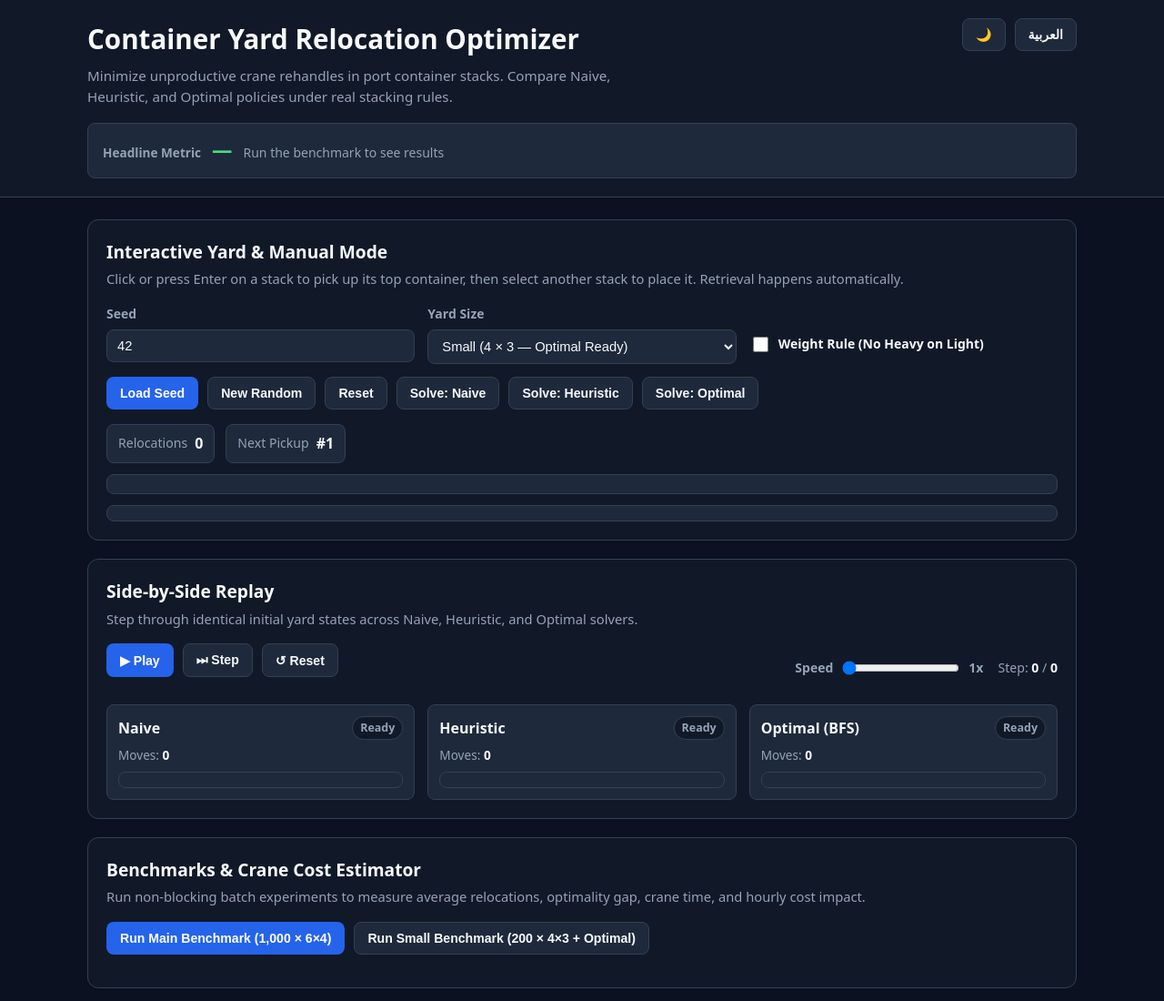
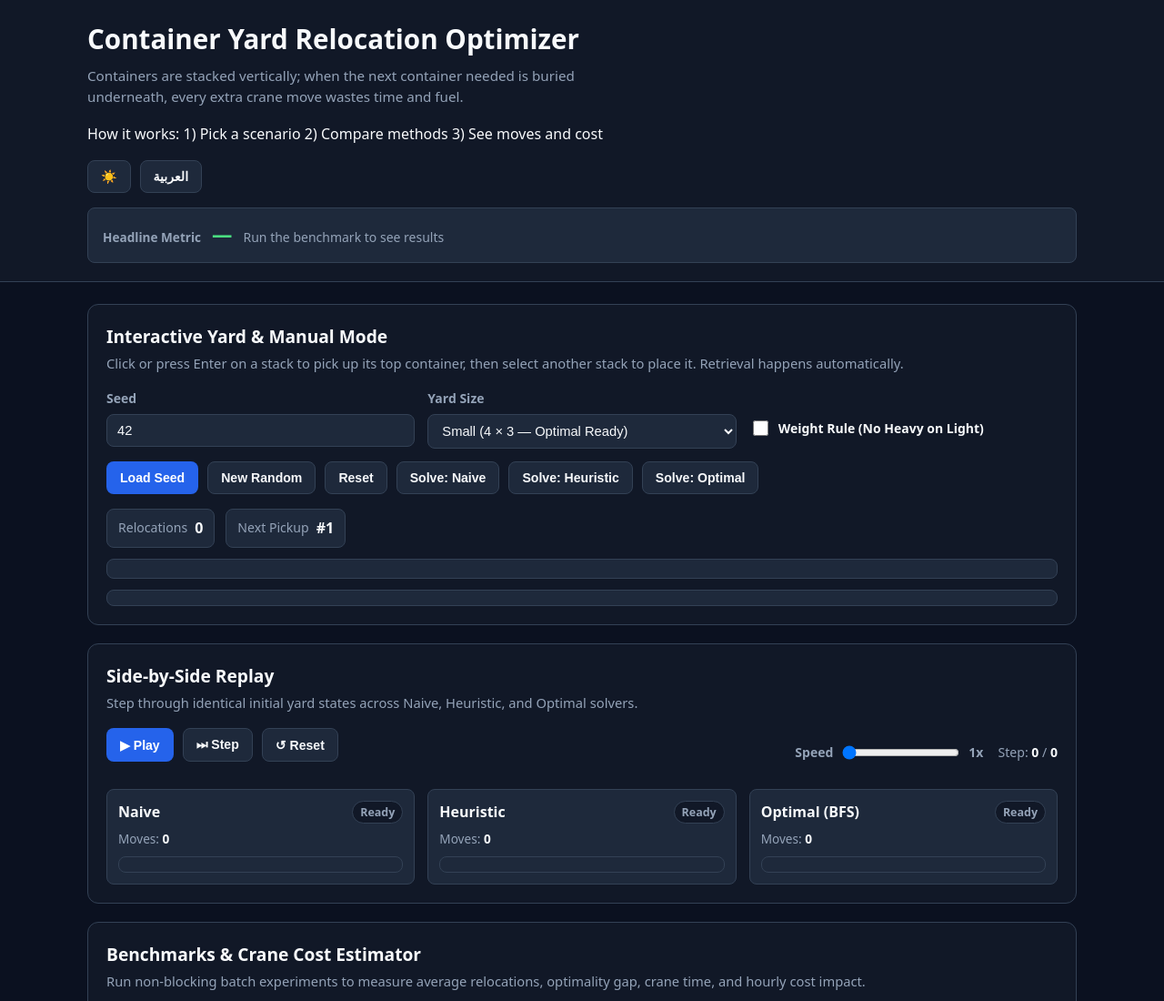
Before and after one commit to Saif-Haidarah/container-yard-relocation-optimizer, a plain HTML site: page index.html in a window 1280 px wide. Shown: the top 1100 px of the page at 91% size. Drawn offline with Linux system fonts and the light colour scheme.

Commit message:
Refactor index.html for improved layout and content
Updated the header and main content structure, including changes to titles, metrics, and control elements for better user interaction.

```diff
--- a/index.html
+++ b/index.html
@@ -10,44 +10,34 @@
   <a href="#mainContent" class="skip-link" data-i18n="skipToContent">Skip to content</a>
 
   <header class="site-header">
-    <div class="container header-inner">
+  <div class="container">
+    <div class="header-top-bar">
       <div class="brand">
-        <h1 data-i18n="heroTitle">Container Yard Relocation Optimizer</h1>
-        <p class="lead" data-i18n="heroLead">
-          Minimize unproductive crane rehandles in port container stacks. Compare Naive, Heuristic, and Optimal policies under real stacking rules.
+        <h1 data-i18n="pageTitle">Container Yard Relocation Optimizer</h1>
+        <p class="lead" data-i18n="heroSub">
+          Containers are stacked vertically; when the next container needed is buried underneath, every extra crane move wastes time and fuel.
+        </p>
+        <p class="how-it-works" data-i18n="howItWorks">
+          How it works: 1) Pick a scenario  2) Compare methods  3) See moves and cost
         </p>
       </div>
-
-      <div class="header-actions">
-        <button
-          type="button"
-          id="themeToggle"
-          class="btn btn-secondary"
-          data-i18n-aria="toggleTheme"
-          aria-label="Toggle theme"
-        >
-          <span id="themeIcon" aria-hidden="true">🌙</span>
+      <div class="header-actions" aria-label="Display controls">
+        <button id="themeToggle" class="btn btn-secondary icon-btn" type="button" aria-label="Toggle color theme">
+          <span id="themeIcon" aria-hidden="true">☀️</span>
         </button>
-
-        <button
-          type="button"
-          id="langToggle"
-          class="btn btn-secondary"
-        >
-          العربية
-        </button>
+        <button id="langToggle" class="btn btn-secondary" type="button">العربية</button>
       </div>
     </div>
 
-    <div class="container hero-metric-bar">
+    <div class="hero-metric-bar" aria-live="polite">
       <div class="metric-box">
-        <span class="metric-label" data-i18n="metricLabel">Headline Metric</span>
-        <strong id="heroMetric" class="metric-value" data-i18n="metricPending">—</strong>
-        <span class="metric-sub" data-i18n="metricSub">Run the benchmark to see results</span>
+        <span class="metric-label" data-i18n="heroLabel">Headline Metric</span>
+        <span id="heroMetric" class="metric-value">—</span>
+        <span id="heroMetricSub" class="metric-sub" data-i18n="heroBeforeRun">Run the benchmark to see results</span>
       </div>
     </div>
-  </header>
-
+  </div>
+</header>
   <main id="mainContent" class="container main-content">
     <!-- Stage 3: Interactive Yard & Manual Mode -->
     <section class="panel" aria-labelledby="demoHeading">
```
